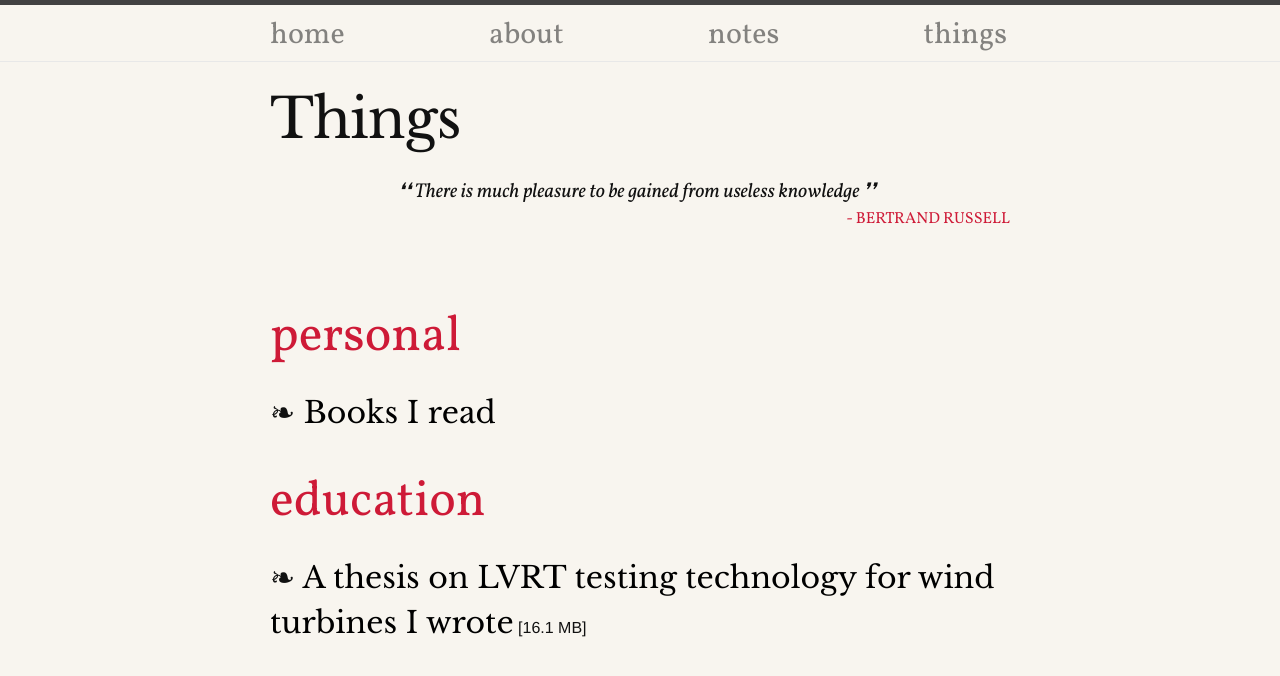
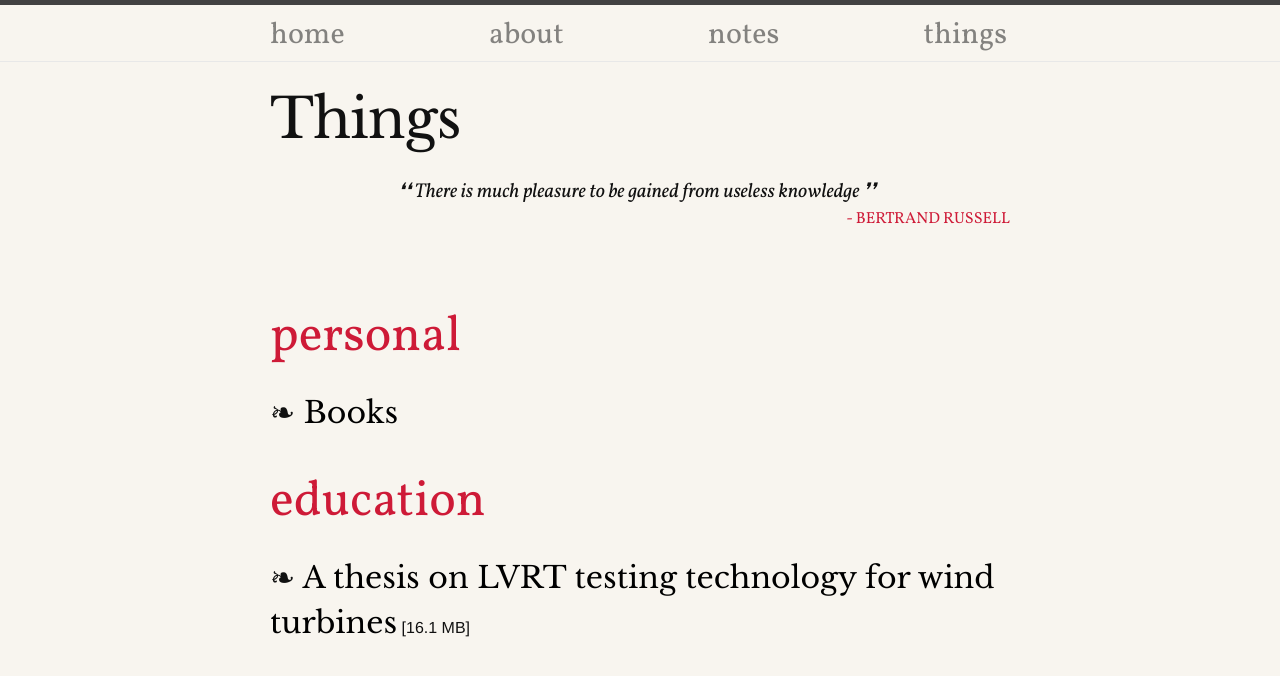
Before and after one commit to josepcasas/ctbs.me, a Jekyll site: the page built from _app/things.html, in a window 1280 px wide. Shown: the top 676 px of the page. Built offline with Jekyll 4.4.1, drawn with Linux system fonts in a browser that asks for light colours.

Commit message:
small changes in things

```diff
--- a/_app/things.html
+++ b/_app/things.html
@@ -22,12 +22,12 @@ menu: yes
 
   <div class="things-section">
   <h2 class="things-header"> Personal </h2>
-  <span class="nice-list"> &#10087; <a href="/biblio">Books I read </a></span></br>
+  <span class="nice-list"> &#10087; <a href="/biblio">Books </a></span></br>
 	{% for post in site.categories.things %}
 	 <span class="nice-list"> &#10087; <a href="{{ post.url }}">{{ post.title }} </a></span></br>
 	{% endfor %}
   </div>
 
   <h2 class="things-header"> Education </h2>
-  <span class="nice-list"> &#10087; <a href="/files/Josep_Casas_Thesis.pdf"> A thesis on LVRT testing technology for wind turbines I wrote</a></span> [16.1 MB]</br>
+  <span class="nice-list"> &#10087; <a href="/files/Josep_Casas_Thesis.pdf"> A thesis on LVRT testing technology for wind turbines</a></span> [16.1 MB]</br>
 </div>
```
